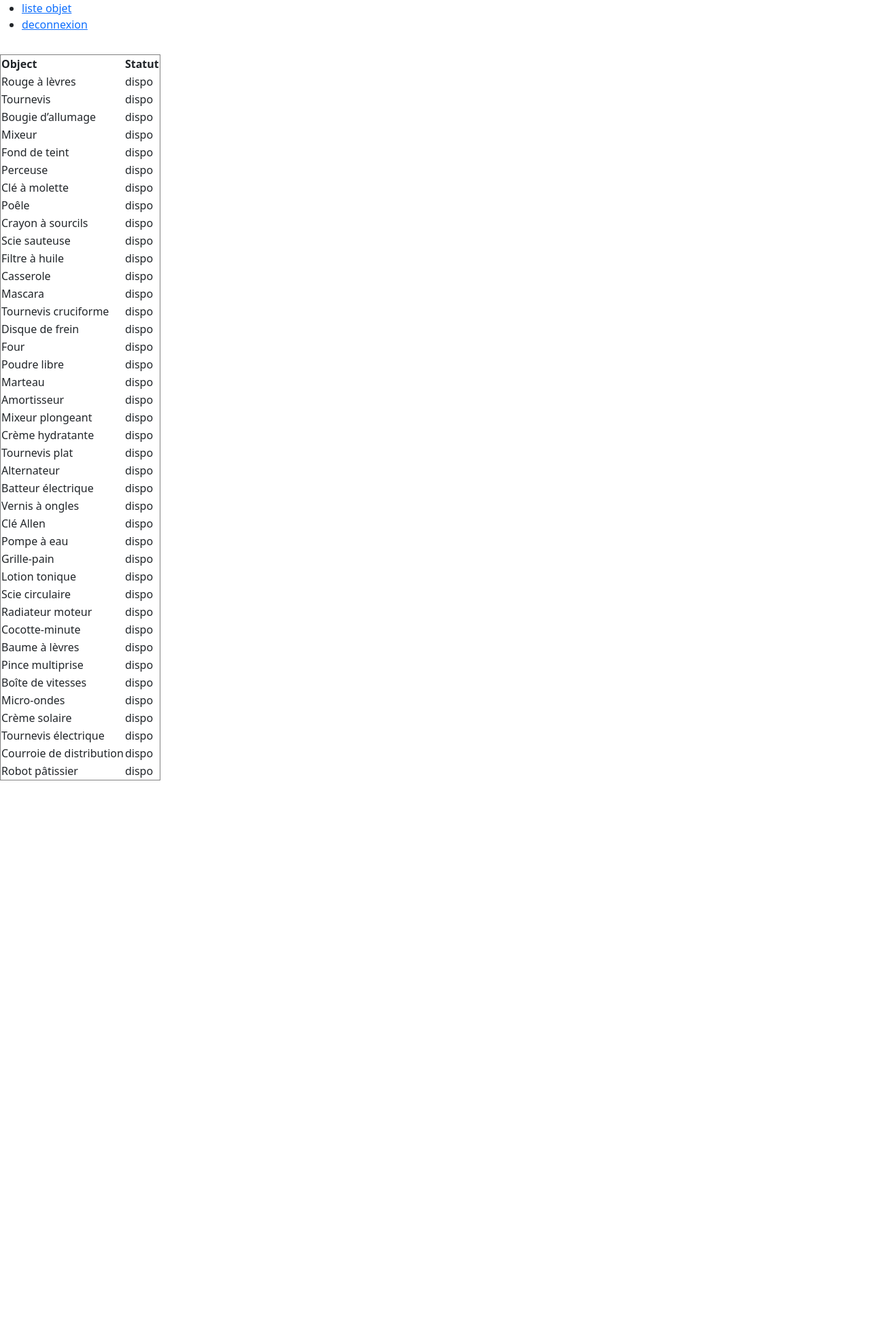
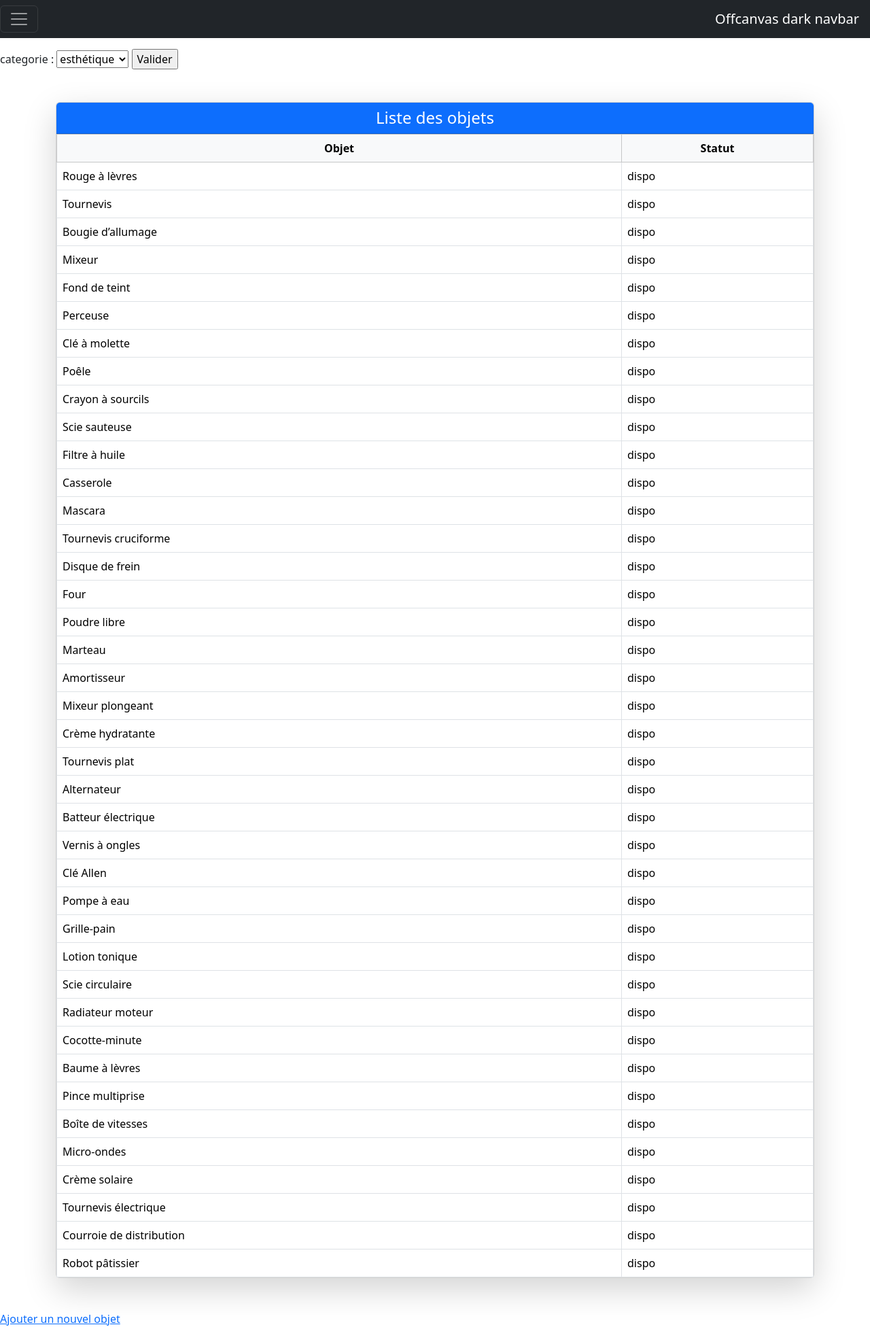
Before and after one commit to Hlee2705/exam-s2, a PHP site: page /page/modele.php?p=liste_object.php in a window 1280 px wide. Shown: the whole page at 68% size. Before the commit the page ends 1148 px from the top, so only its background shows below. Run offline with PHP 8.4, Linux system fonts and the light colour scheme; data comes from the database, SQL or seed files in the repository; some libraries are stand-ins or nearby versions.

Commit message:
merge via usb

```diff
--- a/include/fonction.php
+++ b/include/fonction.php
@@ -82,4 +82,35 @@ function getDateEmpuntObject($id_objet) {
     return mysqli_fetch_assoc($request)["date_retour"];
 }
 
+function getAllCategorie() {
+    $sql = "SELECT
+                *
+            FROM
+                categorie_objet;";
+
+    $request = mysqli_query(bddConnect(),$sql);
+
+    $listeCategorie = array();
+    while(($cat = mysqli_fetch_assoc($request))) {
+        $listeCategorie[] = $cat;
+    }
+    return $listeCategorie;
+}
+
+function getAllObjectCat($id_cat) {
+    $sql = "SELECT
+                *
+            FROM
+                objet
+            WHERE
+                objet.id_categorie = %s;";
+    $sql = sprintf($sql , $id_cat);
+    $request = mysqli_query(bddConnect(),$sql);
+
+    $listObject = array();
+    while(($obj = mysqli_fetch_assoc($request))) {
+        $listObject[] = $obj;
+    }
+    return $listObject;
+}
 ?>
--- a/page/liste_object.php
+++ b/page/liste_object.php
@@ -1,23 +1,59 @@
-<?php $listeObject = getAllObject(); ?>
-<section class="liste-object">
-    <table border="1">
+<?php
+if (isset($_GET["cat"])) {
+    $cat = $_GET["cat"];
+    $listeObject = getAllObjectCat($cat);
+} else {
+    $listeObject = getAllObject();
+}
+$listCategorie = getAllCategorie();
+?>
+<section class="form-cat">
+    <form action="modele.php" method="get">
+        <input type="hidden" name="p" value="liste_object.php">
+        <label for="">categorie : </label>
+        <!-- lsite categorie -->
+        <select name="cat" id="">
+            <?php foreach ($listCategorie as $cat) { ?>
+                <option value="<?= $cat["id_categorie"] ?>">
+                    <?= $cat["nom_categorie"] ?></option>
+            <?php } ?>
+        </select>
+        <input type="submit" value="Valider">
+    </form>
+</section>
+<section class="liste-object container my-5 mt-5">
+    <div class="card shadow-lg">
+        <div class="card-header bg-primary text-white text-center">
+            <h4 class="mb-0">Liste des objets</h4>
+        </div>
+        <div class="table-responsive">
+            <table class="table table-bordered table-hover mb-0">
+                <thead class="table-light text-center">
                     <tr>
-            <th>Object</th>
+                        <th>Objet</th>
                         <th>Statut</th>
                     </tr>
-
-        <!-- liste des objects -->
+                </thead>
+                <tbody>
+                    <!-- liste des objets -->
                     <?php foreach ($listeObject as $obj) { ?>
                         <tr>
                             <td> <?= $obj["nom_objet"] ?> </td>
                             <td>
-                    <?php if(estEmprunt($obj["id_objet"])){?>
+                                <?php if (estEmprunt($obj["id_objet"])) { ?>
                                     dispo
                                 <?php } else { ?>
-                        dispo le : <?php getDateEmpuntObject($obj["id_objet"]) ?>
+                                    est en cours d'emprunt
                                 <?php } ?>
                             </td>
                         </tr>
                     <?php } ?>
+                </tbody>
             </table>
+        </div>
+    </div>
 </section>
+
+<section class="lien-new-object">
+        <a href="upload_image.php">Ajouter un nouvel objet</a>
+</section>
--- a/page/modele.php
+++ b/page/modele.php
@@ -12,17 +12,36 @@ include("../include/fonction.php");
 </head>
 
 <body>
-    <header>
-        <nav>
-            <ul>
-                <li><a href="modele.php?p=liste_object.php">liste objet</a></li>
-                <li><a href="modele.php?p=login.php">deconnexion</a></li>
-            </ul>
+
+    <header class="row position-fix">
+        <nav class="navbar navbar-dark bg-dark ">
+            <div class="container-fluid">
+
+                <button class="navbar-toggler" type="button" data-bs-toggle="offcanvas" data-bs-target="#offcanvasDarkNavbar" aria-controls="offcanvasDarkNavbar" aria-label="Toggle navigation">
+                    <span class="navbar-toggler-icon"></span>
+                </button>
+                <div class="offcanvas offcanvas-start text-bg-dark" tabindex="-1" id="offcanvasDarkNavbar" aria-labelledby="offcanvasDarkNavbarLabel">
+                    <div class="offcanvas-header">
+                        <h5 class="offcanvas-title" id="offcanvasDarkNavbarLabel">Dark offcanvas</h5>
+                        <button type="button" class="btn-close btn-close-white" data-bs-dismiss="offcanvas" aria-label="Close"></button>
+                    </div>
+                    <div class="offcanvas-body">
+                        <ul class="navbar-nav justify-content-end flex-grow-1 pe-3">
+                            <li class="nav-item">
+                                <a class="nav-link active" aria-current="page" href="modele.php?p=liste_object.php">liste objet</a>
+                            </li>
+                            <li class="nav-item">
+                                <a class="nav-link" href="modele.php?p=login.php">deconnexion</a>
+                            </li>
+                        </ul>
+                    </div>
+                </div>
+                <a class="navbar-brand" href="#">Offcanvas dark navbar</a>
+            </div>
         </nav>
     </header>
 
     <main class="pt-3">
-
         <?php
         if ($_SERVER["REQUEST_METHOD"] === "GET") {
             include($_GET["p"]);
--- a/page/test.php
+++ b/page/test.php
@@ -2,5 +2,5 @@
 
 include("../include/fonction.php");
 
-var_dump(getDateEmpuntObject(12));
+var_dump(getAllObject());
 ?>
--- /dev/null
+++ b/page/upload_image.php
@@ -0,0 +1,4 @@
+
+<section>
+
+</section>
```
Also changed, not shown: dao/requete.sql (+14 -0 lines), page/register.php (+78 -26 lines), todo.md (+10 -4 lines), page/login.php (line endings or trailing spaces). Lines whose indentation alone changed are shown as unchanged.
